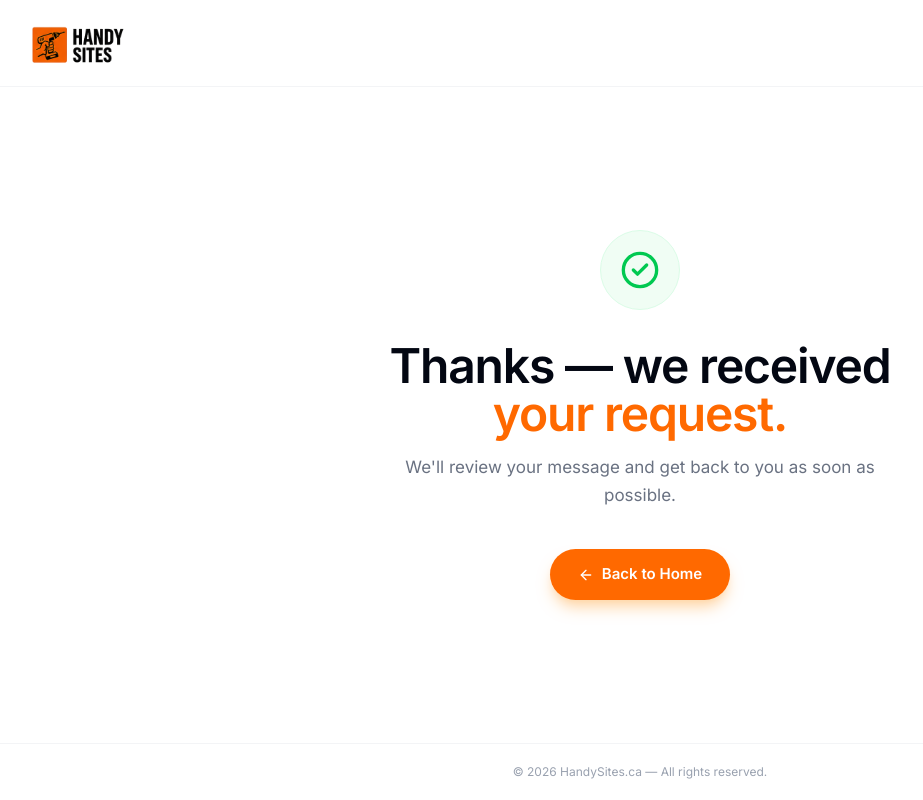
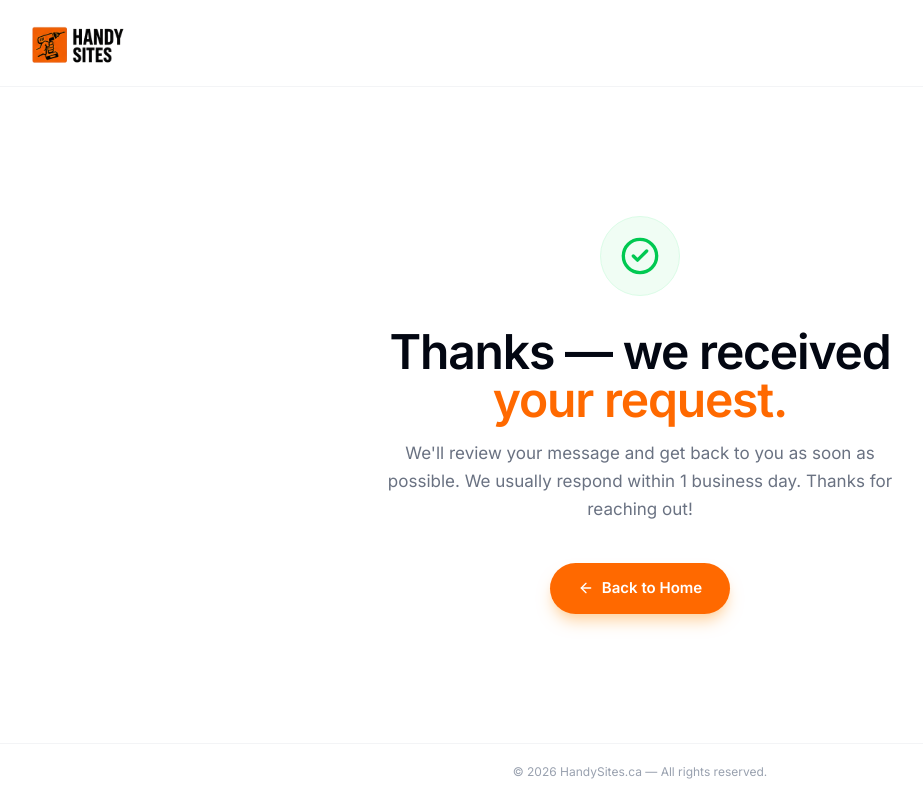
Before and after one commit to anthonymes93/HandySites-ca, a React (Vite) app: page /thank-you in a window 1280 px wide. Shown: the whole page, without its empty margins (0-923 px from the left). Built offline with nearby package versions, Linux system fonts and the light colour scheme.

Commit message:
works 100

```diff
--- a/src/pages/ThankYou.tsx
+++ b/src/pages/ThankYou.tsx
@@ -47,7 +47,7 @@ export default function ThankYou() {
             </h1>
 
             <p className="text-[1.0625rem] text-gray-500 leading-relaxed mb-10">
-              We'll review your message and get back to you as soon as possible.
+              We'll review your message and get back to you as soon as possible. We usually respond within 1 business day. Thanks for reaching out!
             </p>
 
             <Link
```
